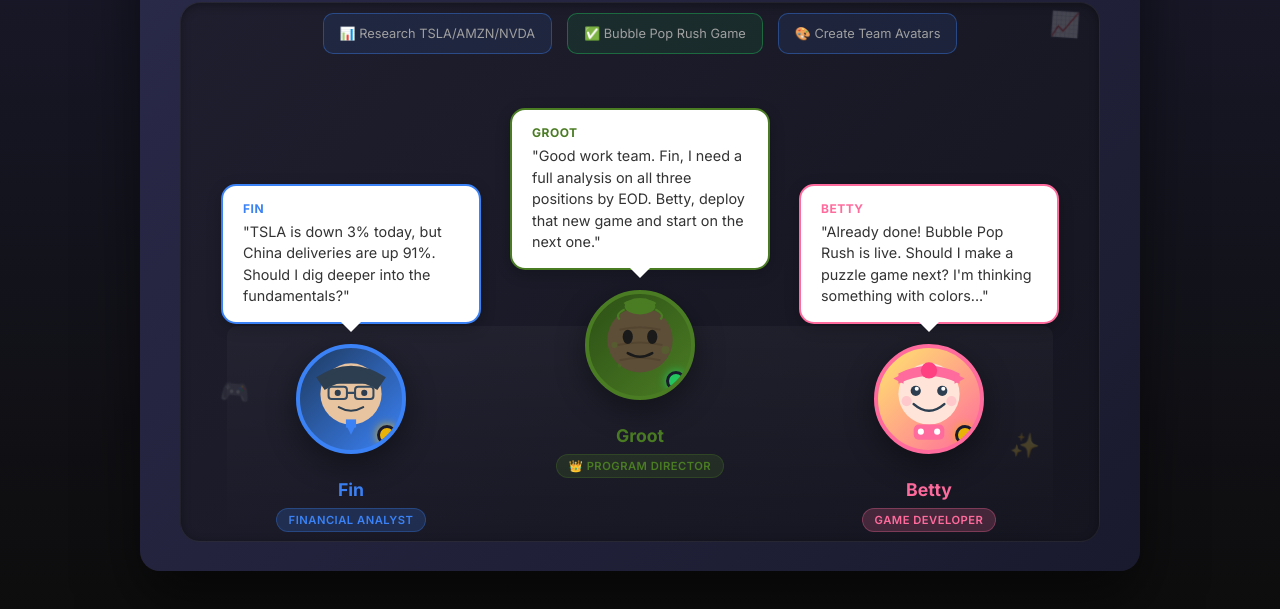
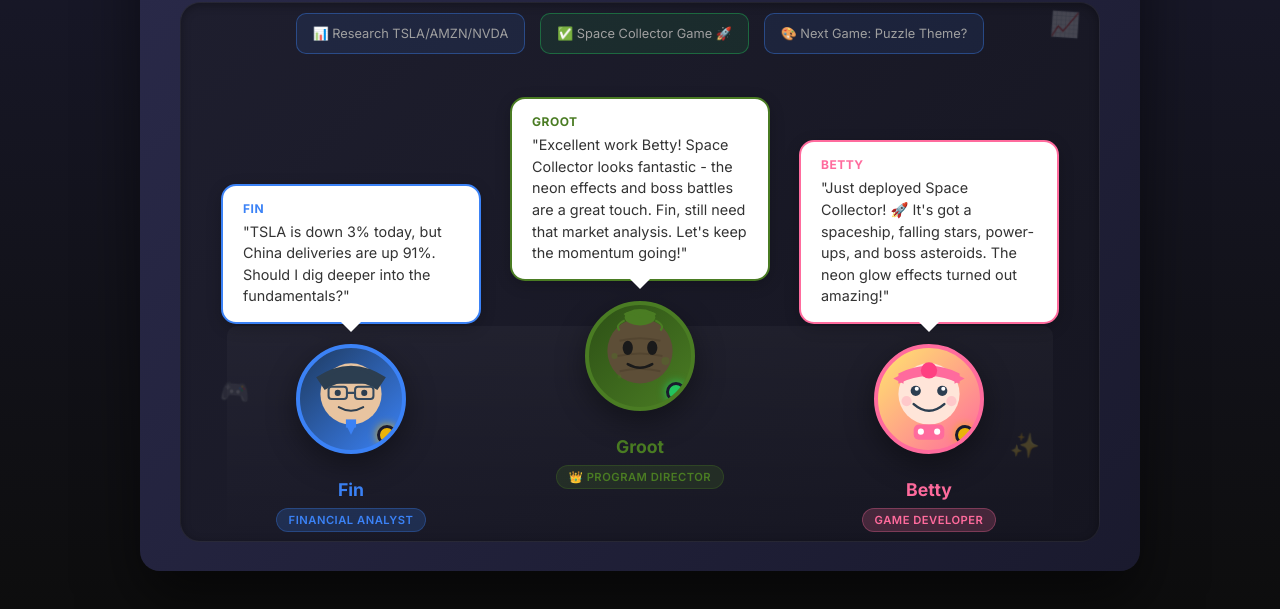
Before and after one commit to cryptoniknag/tap-rush, a website: page conference.html in a window 1280 px wide. Shown: the part 179-788 px from the top of the page. Drawn offline with Linux system fonts and the light colour scheme.

Commit message:
Update conference room: Betty showcases Space Collector game

```diff
--- a/conference.html
+++ b/conference.html
@@ -388,10 +388,10 @@
                         📊 Research TSLA/AMZN/NVDA
                     </div>
                     <div class="task-card completed">
-                        ✅ Bubble Pop Rush Game
+                        ✅ Space Collector Game 🚀
                     </div>
                     <div class="task-card assigned">
-                        🎨 Create Team Avatars
+                        🎨 Next Game: Puzzle Theme?
                     </div>
                 </div>
 
@@ -445,7 +445,7 @@
                         <div class="speech-bubble groot-bubble">
                             <div class="speaker-name">Groot</div>
                             <div class="message-text">
-                                "Good work team. Fin, I need a full analysis on all three positions by EOD. Betty, deploy that new game and start on the next one."
+                                "Excellent work Betty! Space Collector looks fantastic - the neon effects and boss battles are a great touch. Fin, still need that market analysis. Let's keep the momentum going!"
                             </div>
                         </div>
 
@@ -492,7 +492,7 @@
                         <div class="speech-bubble betty-bubble">
                             <div class="speaker-name">Betty</div>
                             <div class="message-text">
-                                "Already done! Bubble Pop Rush is live. Should I make a puzzle game next? I'm thinking something with colors..."
+                                "Just deployed Space Collector! 🚀 It's got a spaceship, falling stars, power-ups, and boss asteroids. The neon glow effects turned out amazing!"
                             </div>
                         </div>
 
```
